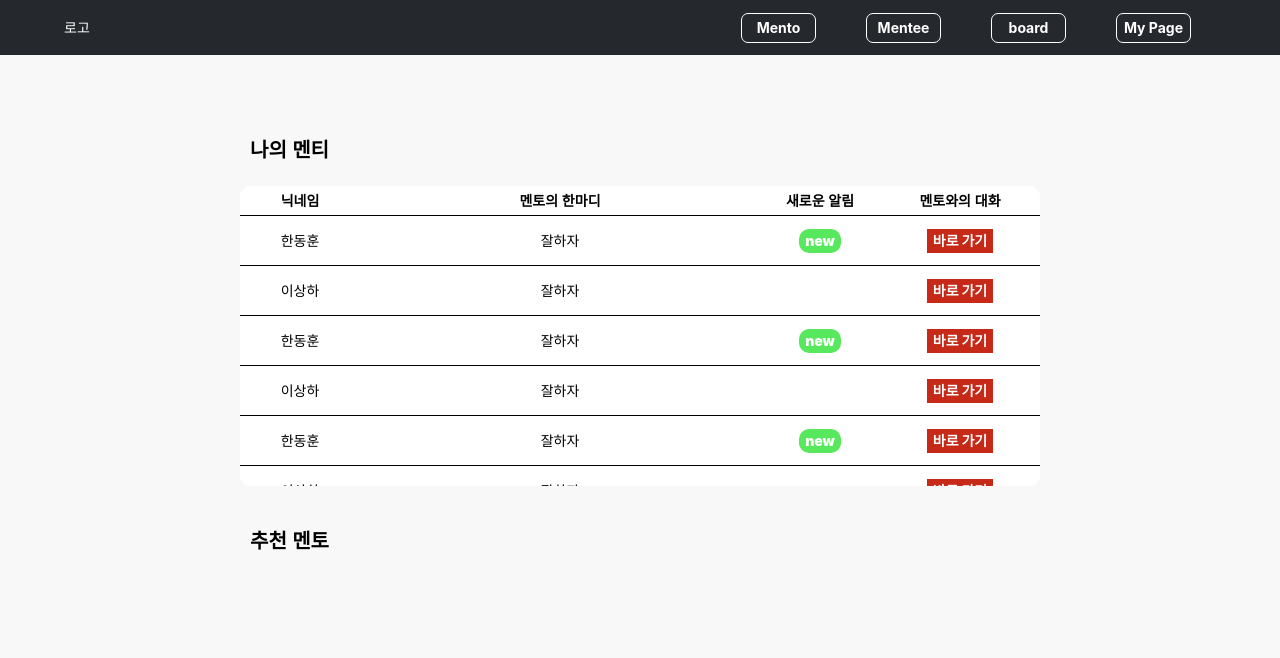
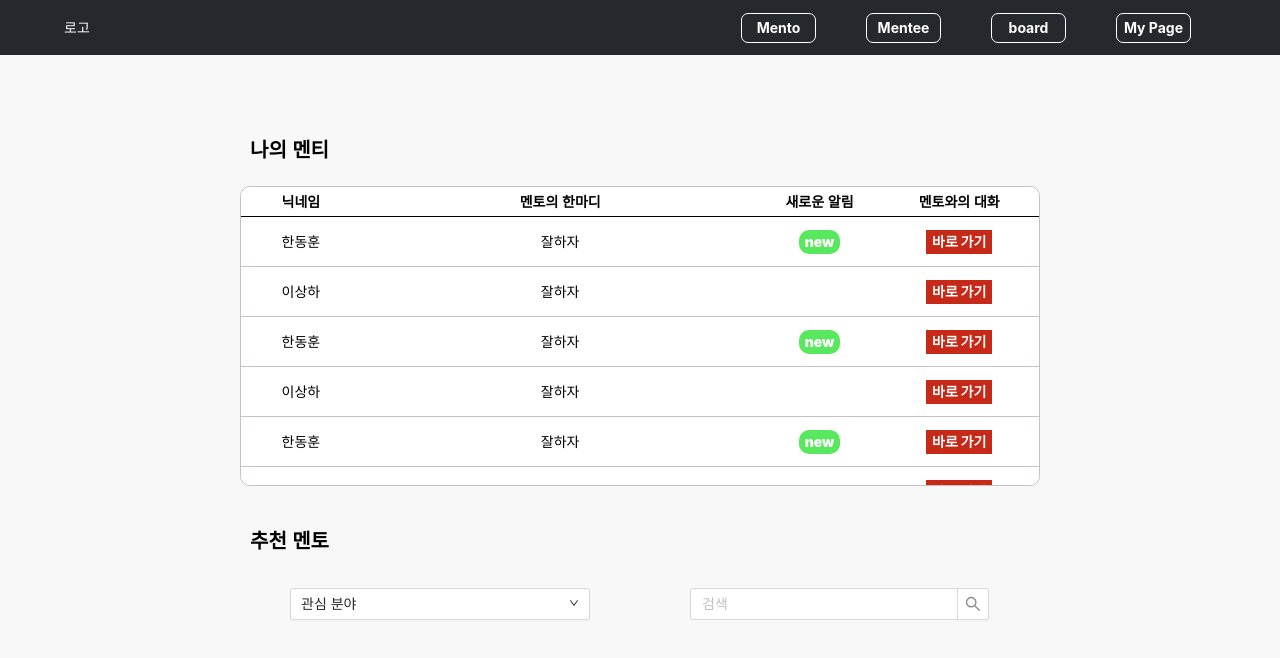
Before and after one commit to taewankang/elekant_front, a React (Create React App) app in the folder front/: page /mentee in a window 1280 px wide. Shown: the top 658 px of the page. Built offline with nearby package versions, Linux system fonts and the light colour scheme.

Commit message:
adding mentee page

```diff
--- a/front/src/component/mentee/RecommendMentee.js
+++ b/front/src/component/mentee/RecommendMentee.js
@@ -1,10 +1,35 @@
 import React from 'react';
-import {RecommendContainer, Title} from './style';
+import {
+  RecommendContainer, Title, FilterContainer,
+  SearchInput, FilterButton,
+} from './style';
+import 'antd/dist/antd.css';
+import { Menu, Dropdown, message, } from 'antd';
+import { DownOutlined } from '@ant-design/icons';
+
+function handleMenuClick(e) {
+  message.info('Click on menu item.');
+}
+
+const menu = (
+  <Menu onClick={handleMenuClick}>
+    <Menu.Item key="1">소프트웨어</Menu.Item>
+    <Menu.Item key="2">축구</Menu.Item>
+    <Menu.Item key="3">롤</Menu.Item>
+  </Menu>
+);
 
 const RecommendMentee = () => {
   return (
     <RecommendContainer>
       <Title style={{marginTop: '40px'}}>추천 멘토</Title>
+      <FilterContainer>
+        <Dropdown trigger='click' overlay={menu}>
+        <FilterButton>관심 분야 <DownOutlined /></FilterButton>
+        </Dropdown>
+      <SearchInput placeholder="검색" />
+      </FilterContainer>
+
     </RecommendContainer>
   )
 }
--- a/front/src/component/mentee/style.js
+++ b/front/src/component/mentee/style.js
@@ -1,6 +1,8 @@
 import styled from 'styled-components';
 import {MY_PAGE_BACKGROUND, MY_PAGE_BORDER, BUTTON_COLOR} from '../../color';
+import {Input, Button} from 'antd';
 const BOARD_WIDTH = 800;
+const { Search } = Input;
 
 export const Title = styled.div`
   font-size: 20px;
@@ -15,6 +17,7 @@ export const Content = styled.div`
   height: 300px;
   border-radius: 10px;
   overflow-y: auto;
+  border: 1px solid ${MY_PAGE_BORDER};
 `
 
 export const ContentTitle = styled.div`
@@ -56,7 +59,7 @@ export const ListContainer = styled.div`
   width: 100%;
   height: 50px;
   font-size: 14px;
-  border-bottom: 1px solid #000000;
+  border-bottom: 1px solid ${MY_PAGE_BORDER};
   align-items: center;
   color: #000000;
 `
@@ -86,6 +89,26 @@ export const ConversationButton = styled.button`
   cursor: pointer;
 `
 
+export const FilterContainer = styled.div`
+  display: flex;
+  justify-content: space-around;
+  margin-bottom: 30px;
+  margin-top: 30px;
+`
+
 export const RecommendContainer = styled.div`
+  width: 100%;
+  background-color: ${MY_PAGE_BACKGROUND};
+`
 
+export const SearchInput = styled(Search)`
+  width: 300px;
 `
+
+export const FilterButton = styled(Button)`
+  width: 300px;
+  justify-content: space-between;
+  align-items: center;
+  padding: 0px 10px;
+  display: flex;
+`
--- a/front/src/reducer/mentee.js
+++ b/front/src/reducer/mentee.js
@@ -1,6 +1,10 @@
-const initialState = {
-
-}
+const initialState = [
+  {
+    username: '이상하',
+    sentence: '오늘도 축구를',
+    subject: ['축구', '롤', '연애']
+  },
+]
 
 export const mentee = (state = initialState, action) => {
   switch(action.type){
```
